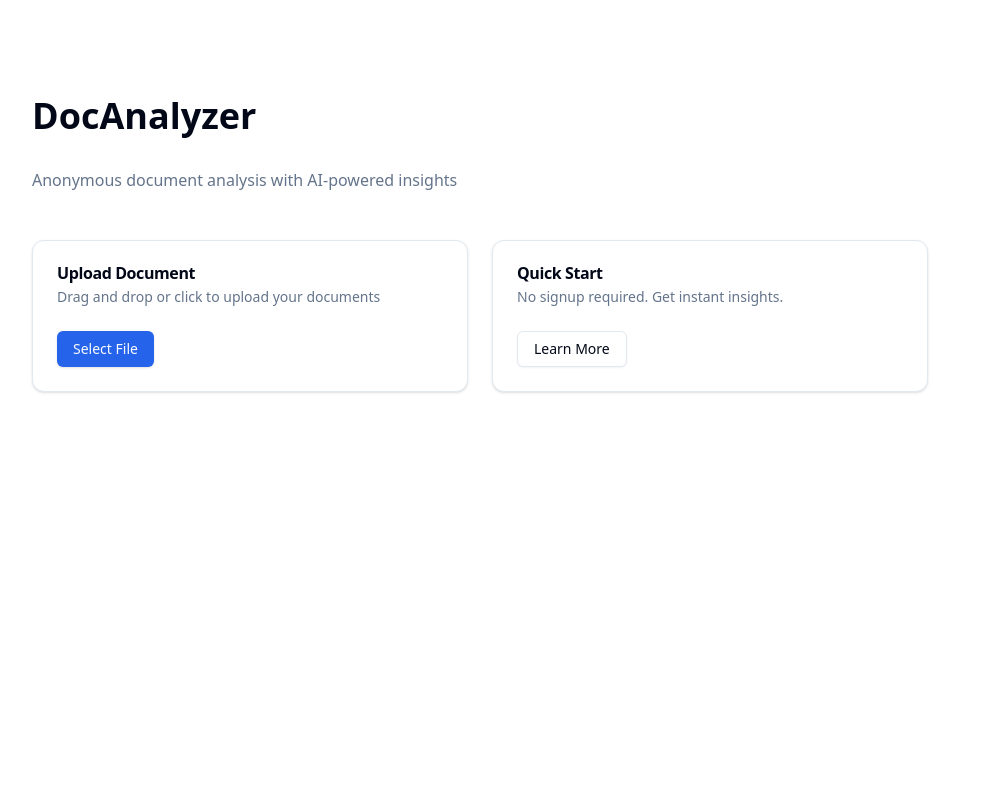
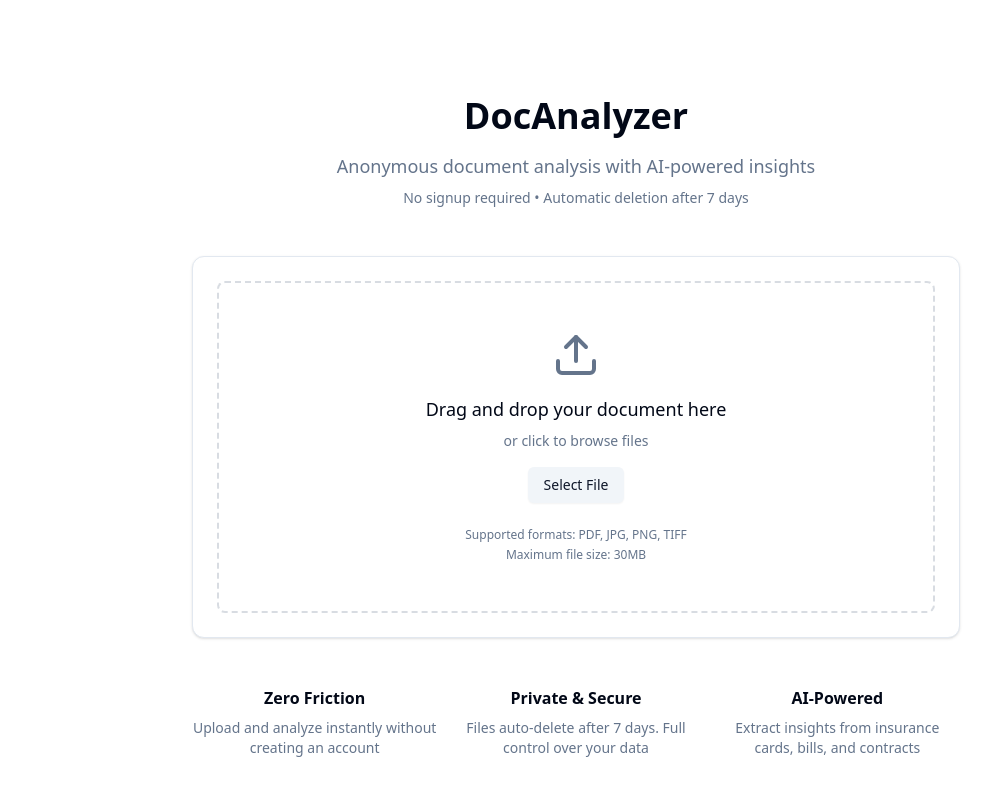
Before and after one commit to OmMistry25/docanalyzer, a Next.js app: page / in a window 1280 px wide. Shown: the top 796 px of the page, without its empty margins (64-1055 px from the left). Built offline with nearby package versions, Linux system fonts and the light colour scheme.

Commit message:
Add upload dropzone UI with file validation and preview

```diff
--- a/app/page.tsx
+++ b/app/page.tsx
@@ -1,44 +1,47 @@
-import { Button } from "@/components/ui/button";
-import {
-  Card,
-  CardContent,
-  CardDescription,
-  CardHeader,
-  CardTitle,
-} from "@/components/ui/card";
+"use client";
+
+import UploadDropzone from "@/components/UploadDropzone";
 
 export default function Home() {
+  const handleFileSelect = (file: File) => {
+    console.log("File selected:", file.name, file.size);
+  };
+
   return (
-    <main className="min-h-screen p-24">
-      <h1 className="text-4xl font-bold mb-8">DocAnalyzer</h1>
-      <p className="text-muted-foreground mb-12">
-        Anonymous document analysis with AI-powered insights
-      </p>
+    <main className="min-h-screen p-8 md:p-24">
+      <div className="max-w-3xl mx-auto">
+        <div className="text-center mb-12">
+          <h1 className="text-4xl font-bold mb-4">DocAnalyzer</h1>
+          <p className="text-lg text-muted-foreground">
+            Anonymous document analysis with AI-powered insights
+          </p>
+          <p className="text-sm text-muted-foreground mt-2">
+            No signup required • Automatic deletion after 7 days
+          </p>
+        </div>
 
-      <div className="grid gap-6 md:grid-cols-2 max-w-4xl">
-        <Card>
-          <CardHeader>
-            <CardTitle>Upload Document</CardTitle>
-            <CardDescription>
-              Drag and drop or click to upload your documents
-            </CardDescription>
-          </CardHeader>
-          <CardContent>
-            <Button>Select File</Button>
-          </CardContent>
-        </Card>
+        <UploadDropzone onFileSelect={handleFileSelect} />
 
-        <Card>
-          <CardHeader>
-            <CardTitle>Quick Start</CardTitle>
-            <CardDescription>
-              No signup required. Get instant insights.
-            </CardDescription>
-          </CardHeader>
-          <CardContent>
-            <Button variant="outline">Learn More</Button>
-          </CardContent>
-        </Card>
+        <div className="mt-12 grid gap-4 md:grid-cols-3 text-center">
+          <div>
+            <h3 className="font-semibold mb-2">Zero Friction</h3>
+            <p className="text-sm text-muted-foreground">
+              Upload and analyze instantly without creating an account
+            </p>
+          </div>
+          <div>
+            <h3 className="font-semibold mb-2">Private & Secure</h3>
+            <p className="text-sm text-muted-foreground">
+              Files auto-delete after 7 days. Full control over your data
+            </p>
+          </div>
+          <div>
+            <h3 className="font-semibold mb-2">AI-Powered</h3>
+            <p className="text-sm text-muted-foreground">
+              Extract insights from insurance cards, bills, and contracts
+            </p>
+          </div>
+        </div>
       </div>
     </main>
   );
--- /dev/null
+++ b/components/UploadDropzone.tsx
@@ -0,0 +1,152 @@
+"use client";
+
+import { useCallback, useState } from "react";
+import { useDropzone } from "react-dropzone";
+import { Upload, FileText, X, AlertCircle } from "lucide-react";
+import { Card, CardContent } from "@/components/ui/card";
+import { Button } from "@/components/ui/button";
+import { Alert, AlertDescription } from "@/components/ui/alert";
+
+const MAX_FILE_SIZE = 30 * 1024 * 1024; // 30MB
+const ACCEPTED_FORMATS = {
+  "application/pdf": [".pdf"],
+  "image/jpeg": [".jpg", ".jpeg"],
+  "image/png": [".png"],
+  "image/tiff": [".tif", ".tiff"],
+};
+
+interface UploadDropzoneProps {
+  onFileSelect?: (file: File) => void;
+}
+
+export default function UploadDropzone({ onFileSelect }: UploadDropzoneProps) {
+  const [selectedFile, setSelectedFile] = useState<File | null>(null);
+  const [error, setError] = useState<string | null>(null);
+
+  const onDrop = useCallback(
+    (acceptedFiles: File[], rejectedFiles: any[]) => {
+      setError(null);
+
+      // Handle rejected files
+      if (rejectedFiles.length > 0) {
+        const rejection = rejectedFiles[0];
+        if (rejection.errors[0]?.code === "file-too-large") {
+          setError(
+            `File is too large. Maximum size is ${MAX_FILE_SIZE / 1024 / 1024}MB.`
+          );
+        } else if (rejection.errors[0]?.code === "file-invalid-type") {
+          setError("Invalid file type. Please upload PDF, JPG, PNG, or TIFF files.");
+        } else {
+          setError("Failed to upload file. Please try again.");
+        }
+        return;
+      }
+
+      // Handle accepted file
+      if (acceptedFiles.length > 0) {
+        const file = acceptedFiles[0];
+        setSelectedFile(file);
+        onFileSelect?.(file);
+      }
+    },
+    [onFileSelect]
+  );
+
+  const { getRootProps, getInputProps, isDragActive } = useDropzone({
+    onDrop,
+    accept: ACCEPTED_FORMATS,
+    maxFiles: 1,
+    maxSize: MAX_FILE_SIZE,
+  });
+
+  const removeFile = () => {
+    setSelectedFile(null);
+    setError(null);
+  };
+
+  const formatFileSize = (bytes: number) => {
+    if (bytes < 1024) return bytes + " B";
+    if (bytes < 1024 * 1024) return (bytes / 1024).toFixed(2) + " KB";
+    return (bytes / (1024 * 1024)).toFixed(2) + " MB";
+  };
+
+  return (
+    <div className="w-full space-y-4">
+      {error && (
+        <Alert variant="destructive">
+          <AlertCircle className="h-4 w-4" />
+          <AlertDescription>{error}</AlertDescription>
+        </Alert>
+      )}
+
+      {!selectedFile ? (
+        <Card>
+          <CardContent className="pt-6">
+            <div
+              {...getRootProps()}
+              className={`
+                border-2 border-dashed rounded-lg p-12 text-center cursor-pointer transition-colors
+                ${
+                  isDragActive
+                    ? "border-primary bg-primary/5"
+                    : "border-muted-foreground/25 hover:border-primary/50"
+                }
+              `}
+            >
+              <input {...getInputProps()} />
+              <Upload className="mx-auto h-12 w-12 text-muted-foreground mb-4" />
+
+              {isDragActive ? (
+                <p className="text-lg font-medium">Drop the file here...</p>
+              ) : (
+                <>
+                  <p className="text-lg font-medium mb-2">
+                    Drag and drop your document here
+                  </p>
+                  <p className="text-sm text-muted-foreground mb-4">
+                    or click to browse files
+                  </p>
+                  <Button type="button" variant="secondary">
+                    Select File
+                  </Button>
+                </>
+              )}
+
+              <div className="mt-6 text-xs text-muted-foreground">
+                <p>Supported formats: PDF, JPG, PNG, TIFF</p>
+                <p className="mt-1">Maximum file size: 30MB</p>
+              </div>
+            </div>
+          </CardContent>
+        </Card>
+      ) : (
+        <Card>
+          <CardContent className="pt-6">
+            <div className="flex items-start gap-4">
+              <div className="flex-shrink-0">
+                <FileText className="h-10 w-10 text-primary" />
+              </div>
+              <div className="flex-1 min-w-0">
+                <p className="font-medium truncate">{selectedFile.name}</p>
+                <p className="text-sm text-muted-foreground">
+                  {formatFileSize(selectedFile.size)}
+                </p>
+                <p className="text-xs text-muted-foreground mt-1">
+                  {selectedFile.type || "Unknown type"}
+                </p>
+              </div>
+              <Button
+                variant="ghost"
+                size="icon"
+                onClick={removeFile}
+                className="flex-shrink-0"
+              >
+                <X className="h-4 w-4" />
+              </Button>
+            </div>
+          </CardContent>
+        </Card>
+      )}
+    </div>
+  );
+}
--- /dev/null
+++ b/components/ui/alert.tsx
@@ -0,0 +1,59 @@
+import * as React from "react"
+import { cva, type VariantProps } from "class-variance-authority"
+
+import { cn } from "@/lib/utils"
+
+const alertVariants = cva(
+  "relative w-full rounded-lg border px-4 py-3 text-sm [&>svg+div]:translate-y-[-3px] [&>svg]:absolute [&>svg]:left-4 [&>svg]:top-4 [&>svg]:text-foreground [&>svg~*]:pl-7",
+  {
+    variants: {
+      variant: {
+        default: "bg-background text-foreground",
+        destructive:
+          "border-destructive/50 text-destructive dark:border-destructive [&>svg]:text-destructive",
+      },
+    },
+    defaultVariants: {
+      variant: "default",
+    },
+  }
+)
+
+const Alert = React.forwardRef<
+  HTMLDivElement,
+  React.HTMLAttributes<HTMLDivElement> & VariantProps<typeof alertVariants>
+>(({ className, variant, ...props }, ref) => (
+  <div
+    ref={ref}
+    role="alert"
+    className={cn(alertVariants({ variant }), className)}
+    {...props}
+  />
+))
+Alert.displayName = "Alert"
+
+const AlertTitle = React.forwardRef<
+  HTMLParagraphElement,
+  React.HTMLAttributes<HTMLHeadingElement>
+>(({ className, ...props }, ref) => (
+  <h5
+    ref={ref}
+    className={cn("mb-1 font-medium leading-none tracking-tight", className)}
+    {...props}
+  />
+))
+AlertTitle.displayName = "AlertTitle"
+
+const AlertDescription = React.forwardRef<
+  HTMLParagraphElement,
+  React.HTMLAttributes<HTMLParagraphElement>
+>(({ className, ...props }, ref) => (
+  <div
+    ref={ref}
+    className={cn("text-sm [&_p]:leading-relaxed", className)}
+    {...props}
+  />
+))
+AlertDescription.displayName = "AlertDescription"
+
+export { Alert, AlertTitle, AlertDescription }
--- a/package.json
+++ b/package.json
@@ -20,6 +20,7 @@
     "next": "^15.0.1",
     "react": "^18.3.1",
     "react-dom": "^18.3.1",
+    "react-dropzone": "^14.3.8",
     "react-hook-form": "^7.64.0",
     "tailwind-merge": "^3.3.1",
     "zod": "^4.1.12"
```
Also changed, not shown: 1 other file (tests, documents, lock files or other folders).
